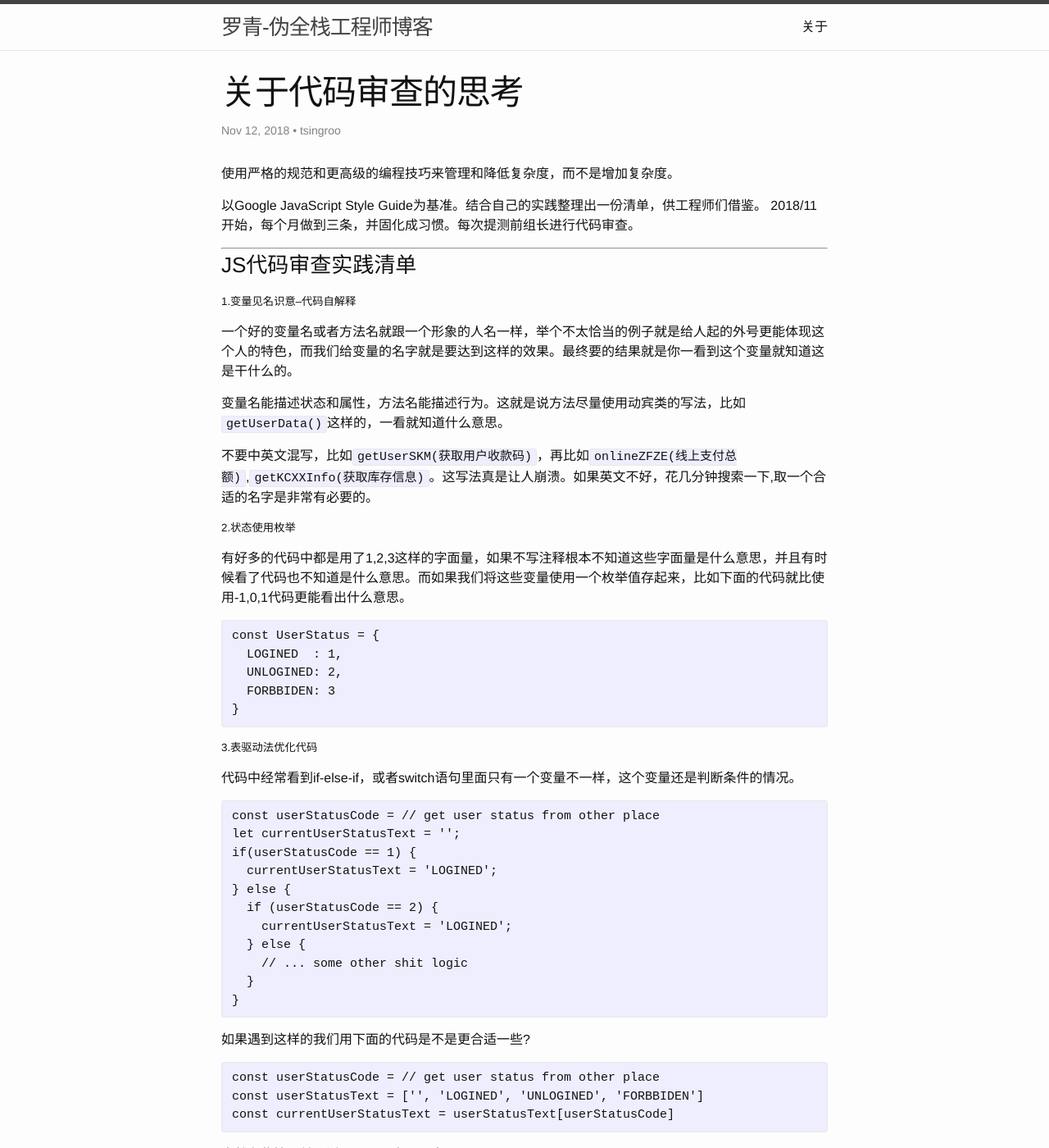
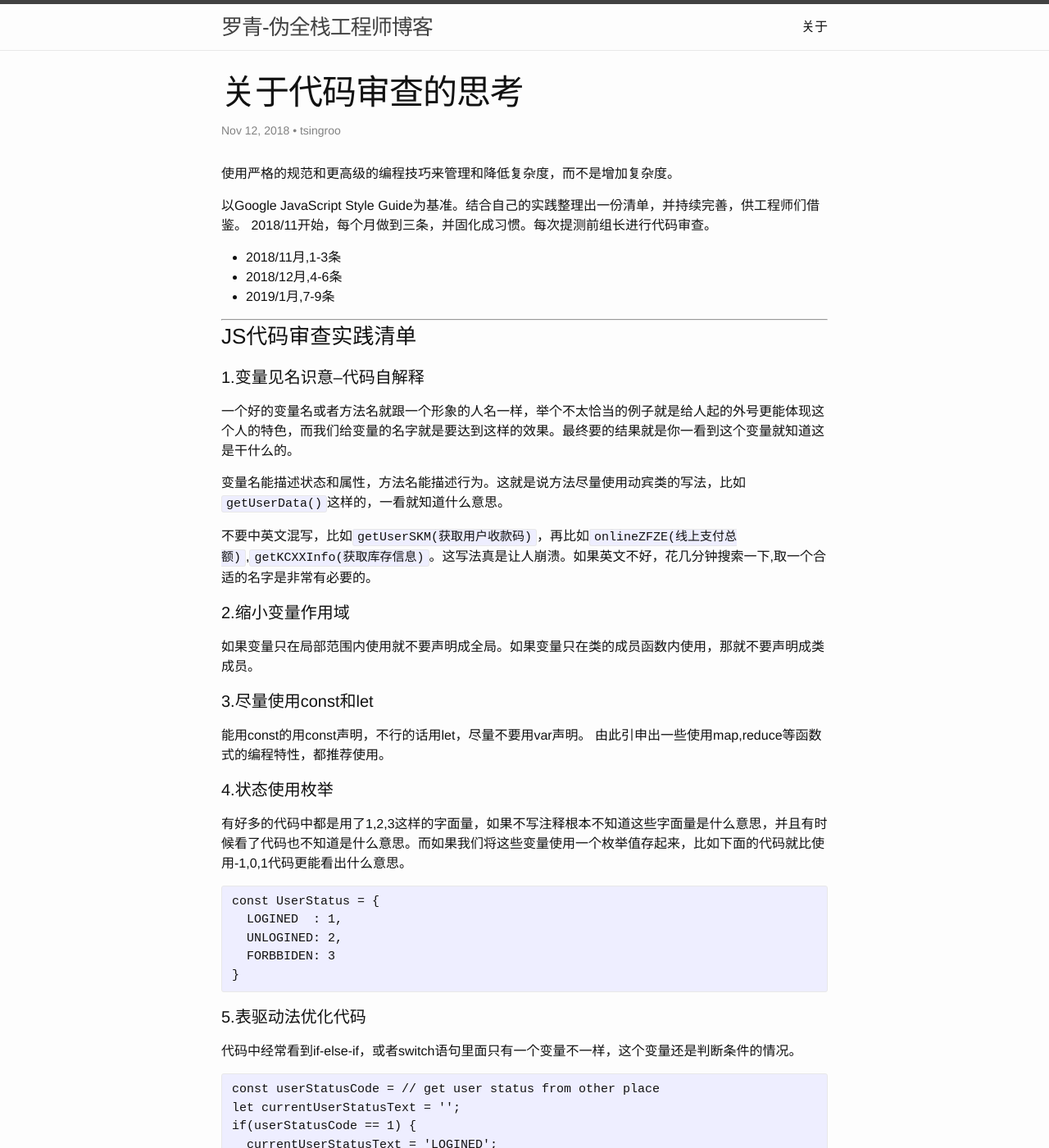
Before and after one commit to tsingroo/tsingroo.github.io, a Jekyll site: the page built from _posts/2018-11-12-code_review.md, in a window 1280 px wide and 1400 px high. Shown: the whole window at 82% size. Built offline with Jekyll 4.4.1, drawn with Linux system fonts in a browser that asks for light colours.

Commit message:
code review

````diff
--- a/_posts/2018-11-12-code_review.md
+++ b/_posts/2018-11-12-code_review.md
@@ -7,21 +7,31 @@ title: '关于代码审查的思考'
 
 使用严格的规范和更高级的编程技巧来管理和降低复杂度，而不是增加复杂度。
 
-以Google JavaScript Style Guide为基准。结合自己的实践整理出一份清单，供工程师们借鉴。
+以Google JavaScript Style Guide为基准。结合自己的实践整理出一份清单，并持续完善，供工程师们借鉴。
 2018/11开始，每个月做到三条，并固化成习惯。每次提测前组长进行代码审查。
+* 2018/11月,1-3条
+* 2018/12月,4-6条
+* 2019/1月,7-9条
 
 ----
 
 ### JS代码审查实践清单
 
-##### 1.变量见名识意--代码自解释
+#### 1.变量见名识意--代码自解释
 一个好的变量名或者方法名就跟一个形象的人名一样，举个不太恰当的例子就是给人起的外号更能体现这个人的特色，而我们给变量的名字就是要达到这样的效果。最终要的结果就是你一看到这个变量就知道这是干什么的。
 
 变量名能描述状态和属性，方法名能描述行为。这就是说方法尽量使用动宾类的写法，比如```getUserData()```这样的，一看就知道什么意思。
 
 不要中英文混写，比如```getUserSKM(获取用户收款码)```，再比如```onlineZFZE(线上支付总额)```,```getKCXXInfo(获取库存信息)```。这写法真是让人崩溃。如果英文不好，花几分钟搜索一下,取一个合适的名字是非常有必要的。
 
-##### 2.状态使用枚举
+#### 2.缩小变量作用域
+如果变量只在局部范围内使用就不要声明成全局。如果变量只在类的成员函数内使用，那就不要声明成类成员。
+
+#### 3.尽量使用const和let
+能用const的用const声明，不行的话用let，尽量不要用var声明。
+由此引申出一些使用map,reduce等函数式的编程特性，都推荐使用。
+
+#### 4.状态使用枚举
 
 有好多的代码中都是用了1,2,3这样的字面量，如果不写注释根本不知道这些字面量是什么意思，并且有时候看了代码也不知道是什么意思。而如果我们将这些变量使用一个枚举值存起来，比如下面的代码就比使用-1,0,1代码更能看出什么意思。
 ```JavaScript
@@ -32,7 +42,7 @@ const UserStatus = {
 }
 ```
 
-##### 3.表驱动法优化代码
+#### 5.表驱动法优化代码
 代码中经常看到if-else-if，或者switch语句里面只有一个变量不一样，这个变量还是判断条件的情况。
 ```JavaScript
 const userStatusCode = // get user status from other place
````
